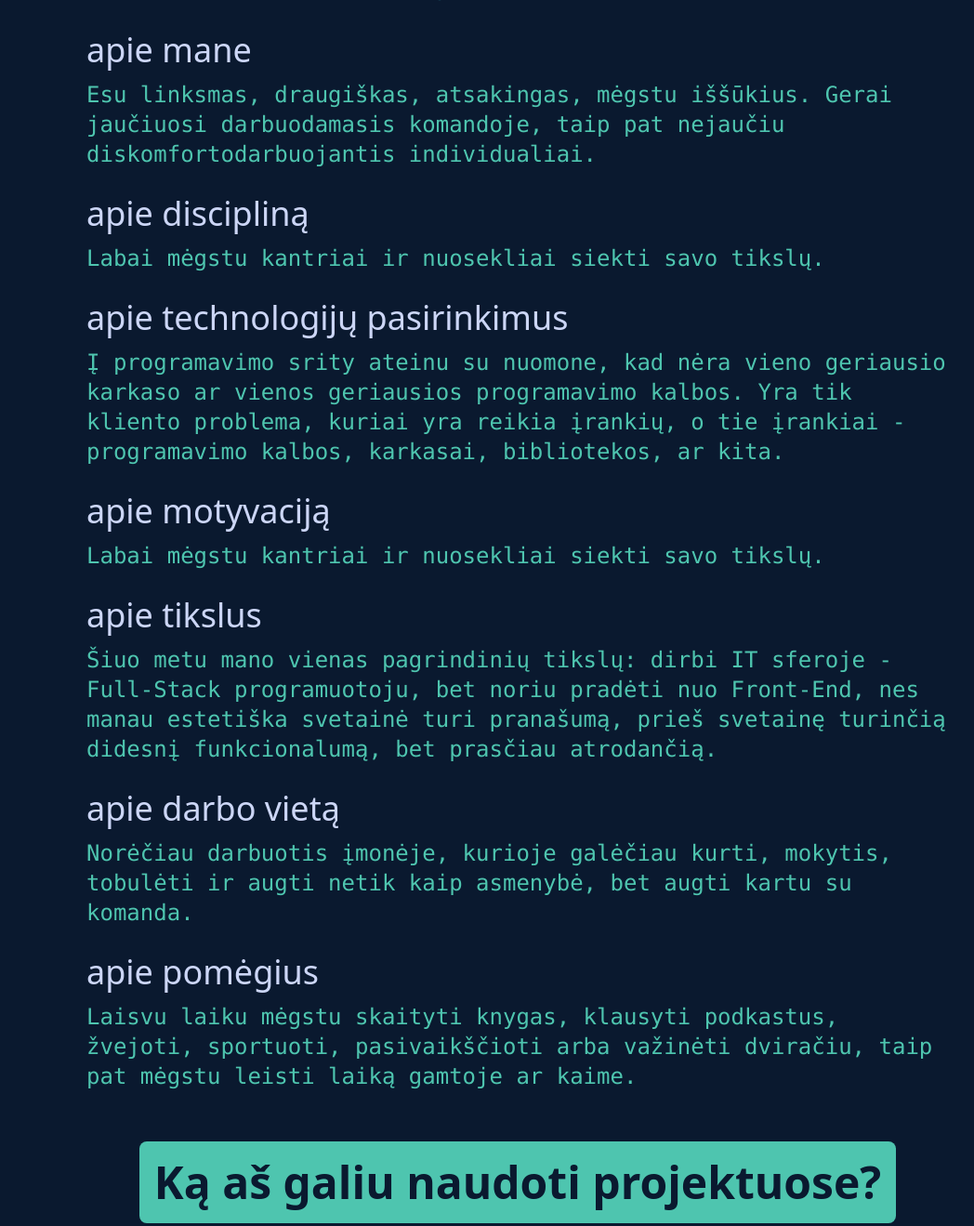
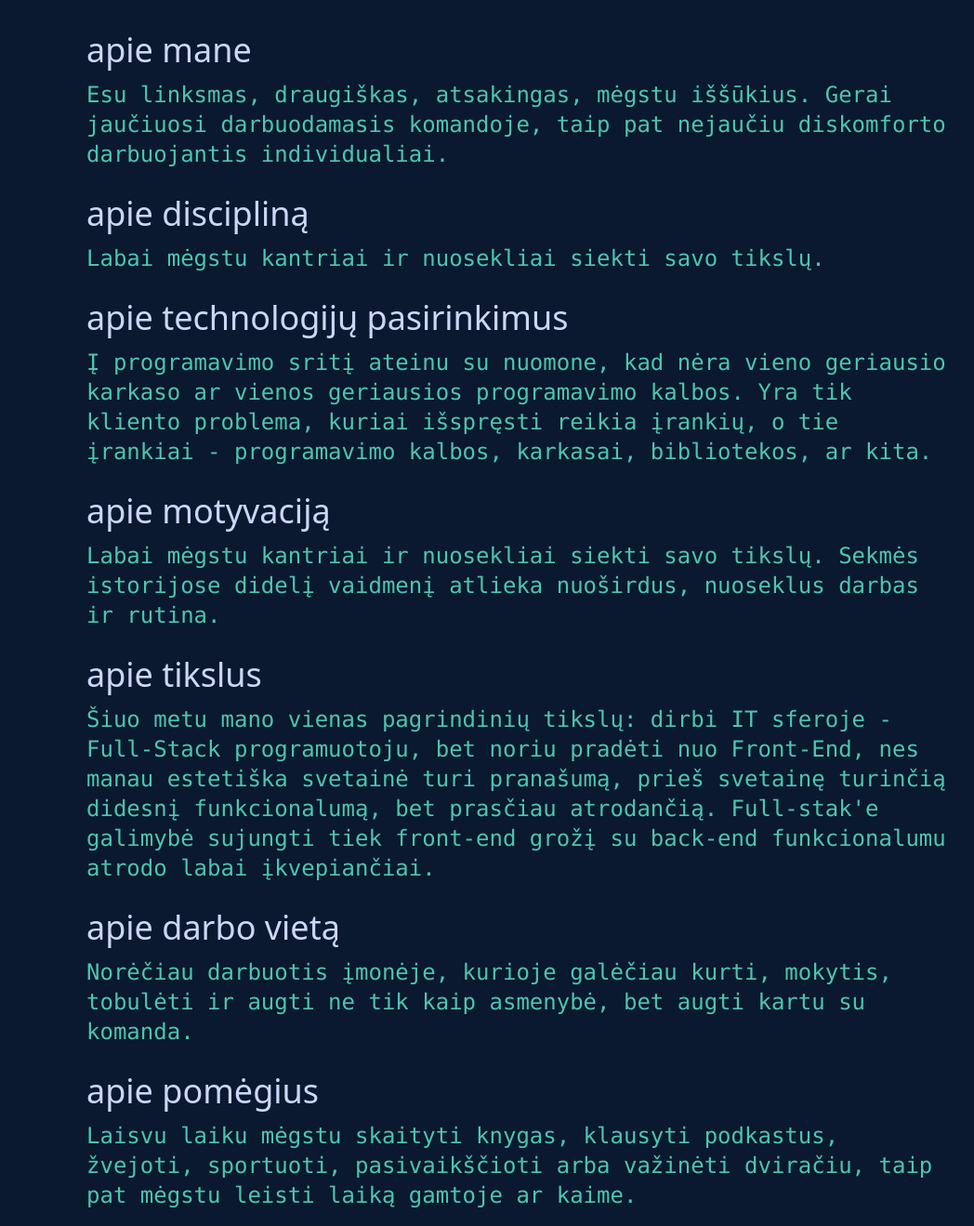
Before and after one commit to kosmineOdiseja/aliusbosas-portfolio, a Gatsby site: page / in a window 1280 px wide. Shown: the part 798-2117 px from the top of the page at 93% size, without its empty margins (83-1131 px from the left). Built offline with nearby package versions, Linux system fonts and the light colour scheme; Gatsby itself is replaced by a stand-in of ours.

Commit message:
about section papildymas

```diff
--- a/src/constants/apieMane.js
+++ b/src/constants/apieMane.js
@@ -1,7 +1,7 @@
 const apieMane = [
 	 {
 	 	"title": "apie mane",
-	 	"description": "Esu linksmas, draugiškas, atsakingas, mėgstu iššūkius. Gerai jaučiuosi darbuodamasis komandoje, taip pat nejaučiu diskomfortodarbuojantis individualiai.",
+	 	"description": "Esu linksmas, draugiškas, atsakingas, mėgstu iššūkius. Gerai jaučiuosi darbuodamasis komandoje, taip pat nejaučiu diskomforto darbuojantis individualiai.",
 	 },
 	{
 	 	"title": "apie discipliną",
@@ -9,19 +9,19 @@ const apieMane = [
 	},
 	{
 	 	"title": " apie technologijų pasirinkimus",
-		"description": "Į programavimo srity ateinu su nuomone, kad nėra vieno geriausio karkaso ar vienos geriausios programavimo kalbos. Yra tik kliento problema, kuriai yra reikia įrankių, o tie įrankiai - programavimo kalbos, karkasai, bibliotekos, ar kita.",
+		"description": "Į programavimo sritį ateinu su nuomone, kad nėra vieno geriausio karkaso ar vienos geriausios programavimo kalbos. Yra tik kliento problema, kuriai išspręsti reikia įrankių, o tie įrankiai - programavimo kalbos, karkasai, bibliotekos, ar kita.",
 	},
 	{
 		 "title": "apie motyvaciją",
-	 	"description": "Labai mėgstu kantriai ir nuosekliai siekti savo tikslų.",
+	 	"description": "Labai mėgstu kantriai ir nuosekliai siekti savo tikslų. Sekmės istorijose didelį vaidmenį atlieka nuoširdus, nuoseklus darbas ir rutina.",
 	 },
 	{
 	 	"title": "apie tikslus",
-	 	"description": "Šiuo metu mano vienas pagrindinių tikslų: dirbi IT sferoje - Full-Stack programuotoju, bet noriu pradėti nuo Front-End, nes manau estetiška svetainė turi pranašumą, prieš svetainę turinčią didesnį funkcionalumą, bet prasčiau atrodančią. ",
+	 	"description": "Šiuo metu mano vienas pagrindinių tikslų: dirbi IT sferoje - Full-Stack programuotoju, bet noriu pradėti nuo Front-End, nes manau estetiška svetainė turi pranašumą, prieš svetainę turinčią didesnį funkcionalumą, bet prasčiau atrodančią. Full-stak'e galimybė sujungti tiek front-end grožį su back-end funkcionalumu atrodo labai įkvepiančiai.",
 	},
 	 {
 		"title": "apie darbo vietą",
-	 	"description": "Norėčiau darbuotis įmonėje, kurioje galėčiau kurti, mokytis, tobulėti ir augti netik kaip asmenybė, bet augti kartu su komanda.",
+	 	"description": "Norėčiau darbuotis įmonėje, kurioje galėčiau kurti, mokytis, tobulėti ir augti ne tik kaip asmenybė, bet augti kartu su komanda.",
 	},
 	{
 		 "title": "apie pomėgius",
```
